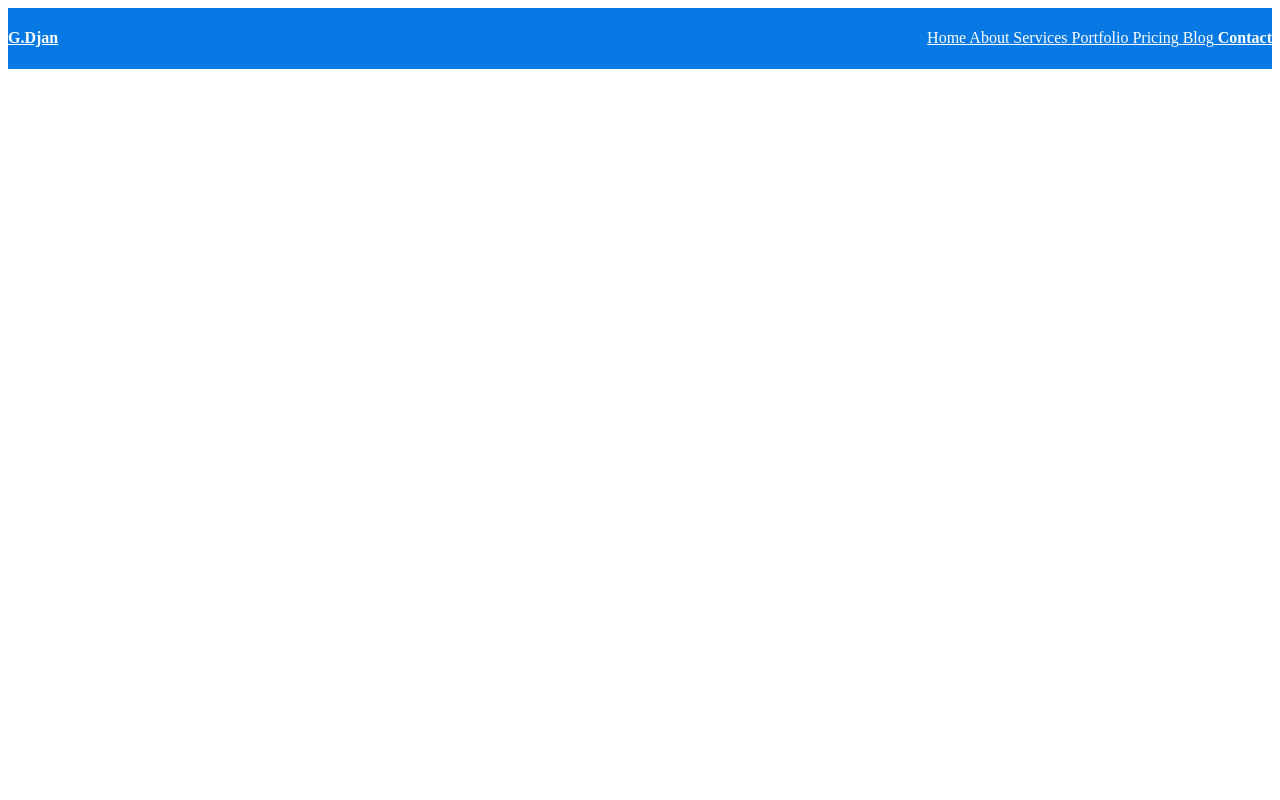
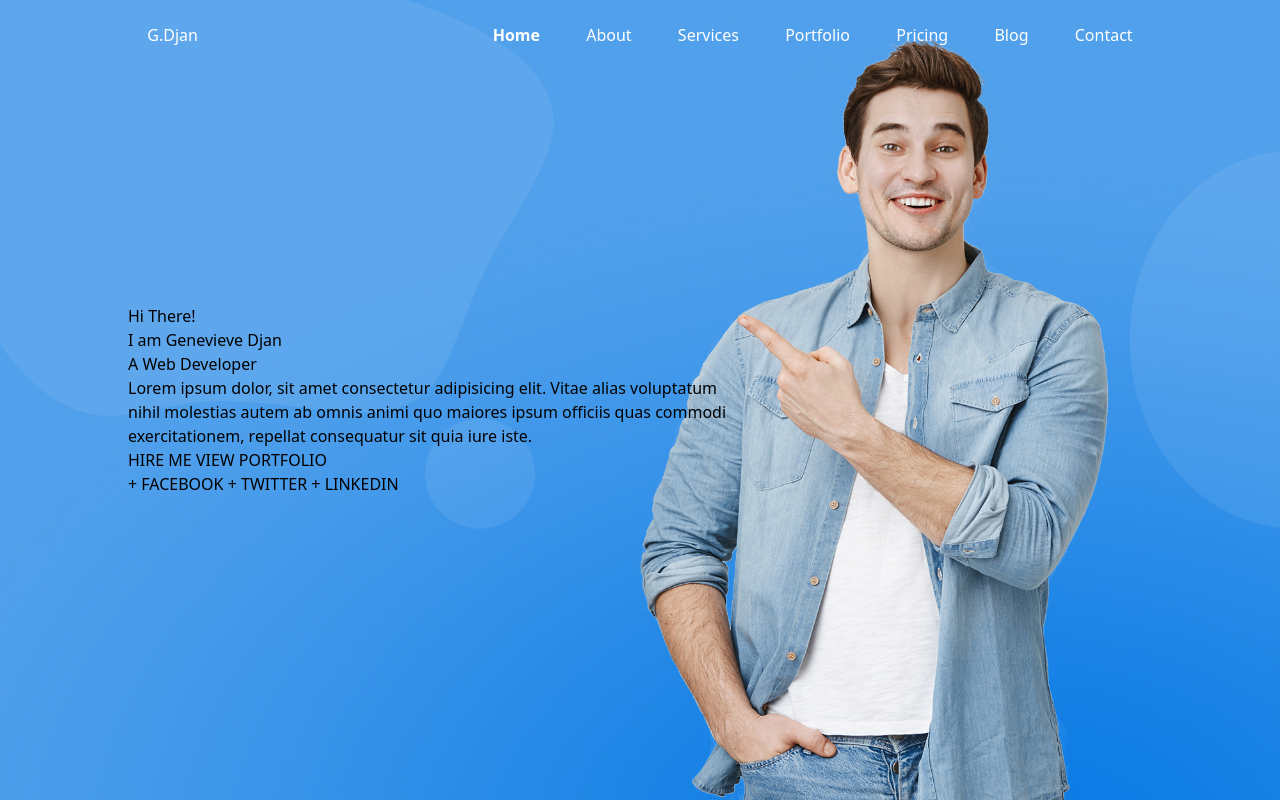
Before and after one commit to Aya-kukua/portfolio, a plain HTML site: page index.html in a window 1280 px wide. Drawn offline with nearby package versions, Linux system fonts and the light colour scheme.

Commit message:
started the hero section

```diff
--- a/index.html
+++ b/index.html
@@ -1,11 +1,15 @@
 <!DOCTYPE html>
 <html lang="en">
+
 <head>
    <meta charset="UTF-8">
    <meta name="viewport" content="width=device-width, initial-scale=1.0">
    <title>portfolio</title>
+   <script src="https://cdn.jsdelivr.net/npm/@tailwindcss/browser@4"></script>
+
    <link rel="stylesheet" href="./styles/index.css">
 </head>
+
 <body>
    <nav>
       <div>
@@ -13,8 +17,8 @@
             <h4>G.Djan</h4>
          </a>
       </div>
-   <div>
-    <a href="#" class="text-white">
+      <div class="nav-items">
+         <a href="#" class="text-white text-bold">
             <span>Home</span>
          </a>
          <a href="#" class="text-white">
@@ -33,10 +37,38 @@
             <span>Blog</span>
          </a>
          </a>
-    <a href="#" class="text-white text-bold">
+         <a href="#" class="text-white">
             <span>Contact</span>
          </a>
       </div>
    </nav>
+   <section class="hero">
+      <div class="hero-content">
+         <p>Hi There!</p>
+      <h1>I am Genevieve Djan</h1>
+      <h1>A Web Developer</h1>
+      <p  class="bio">Lorem ipsum dolor, sit amet consectetur adipisicing elit. Vitae alias voluptatum nihil molestias autem ab omnis animi quo maiores ipsum officiis quas commodi exercitationem, repellat consequatur sit quia iure iste.  </p>
+      <div>
+        <a href="#">
+          <button>HIRE ME</button>
+        </a>
+         <a href="#">
+            <button>VIEW PORTFOLIO</button>
+         </a>
+      </div>
+   <div>
+     <a href="#">
+       <span>+ FACEBOOK</span>
+     </a>
+      <a href="#">
+         <span>+ TWITTER</span>
+      </a>
+      <a href="#"><span>+ LINKEDIN</span>
+      </a>
+  </div>
+
+</div>
+   </section>
 </body>
+
 </html>
--- a/styles/index.css
+++ b/styles/index.css
@@ -1,9 +1,39 @@
 nav {
-    background-color: #0779E4;
+    /* background-color: #0779E4; */
+    background-color: transparent;
+    display: flex;
+    flex-direction: row;
+    justify-content: space-around;
+    align-items: center;
+    height: 70px;
+    position: fixed;
+    right: 0;
+    left: 0;
+
+}
+.nav-items{
+    width: 50%;
     display: flex;
     flex-direction: row;
     justify-content: space-between;
+}
+.hero{
+    background-image: url(../images/asset\ 1.jpeg);
+    height: 100vh;
+    background-size:cover;
+    display: flex;
+    flex-direction: row;
+    justify-content: start;
     align-items: center;
+}
+
+.hero-content{
+    width: 80%;
+    margin: auto;
+
+}
+.bio{
+    width: 60%;
 }
 
 .text-white {
```
Also changed, not shown: images/asset 1.jpeg (added), images/asset 10.jpeg (added), images/asset 11.jpeg (added), images/asset 12.jpeg (added), images/asset 13.jpeg (added), images/asset 14.jpeg (added), images/asset 15.jpeg (added), images/asset 16.jpeg (added), images/asset 17.jpeg (added), images/asset 18.jpeg (added), images/asset 2.jpeg (added), images/asset 3.jpeg (added), images/asset 4.jpeg (added), images/asset 5.jpeg (added), 4 more files. Lines whose indentation alone changed are shown as unchanged.
